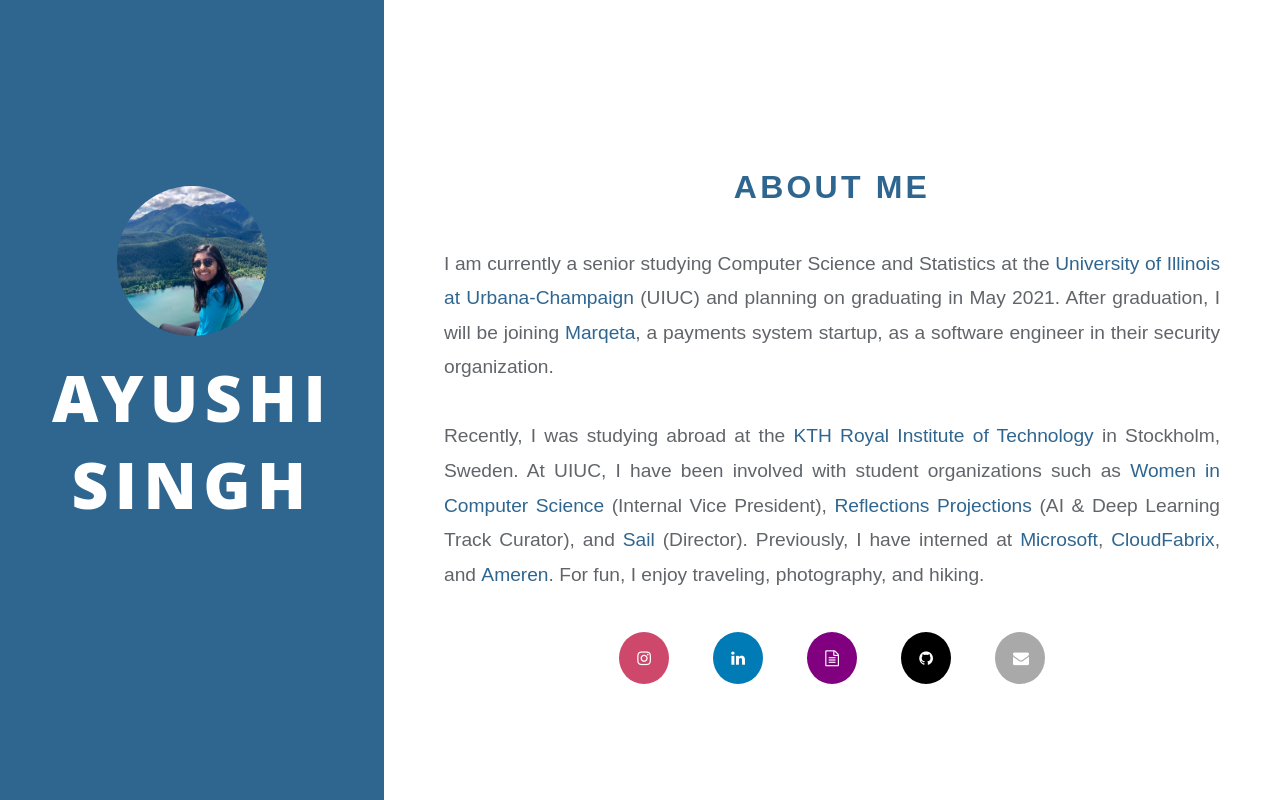
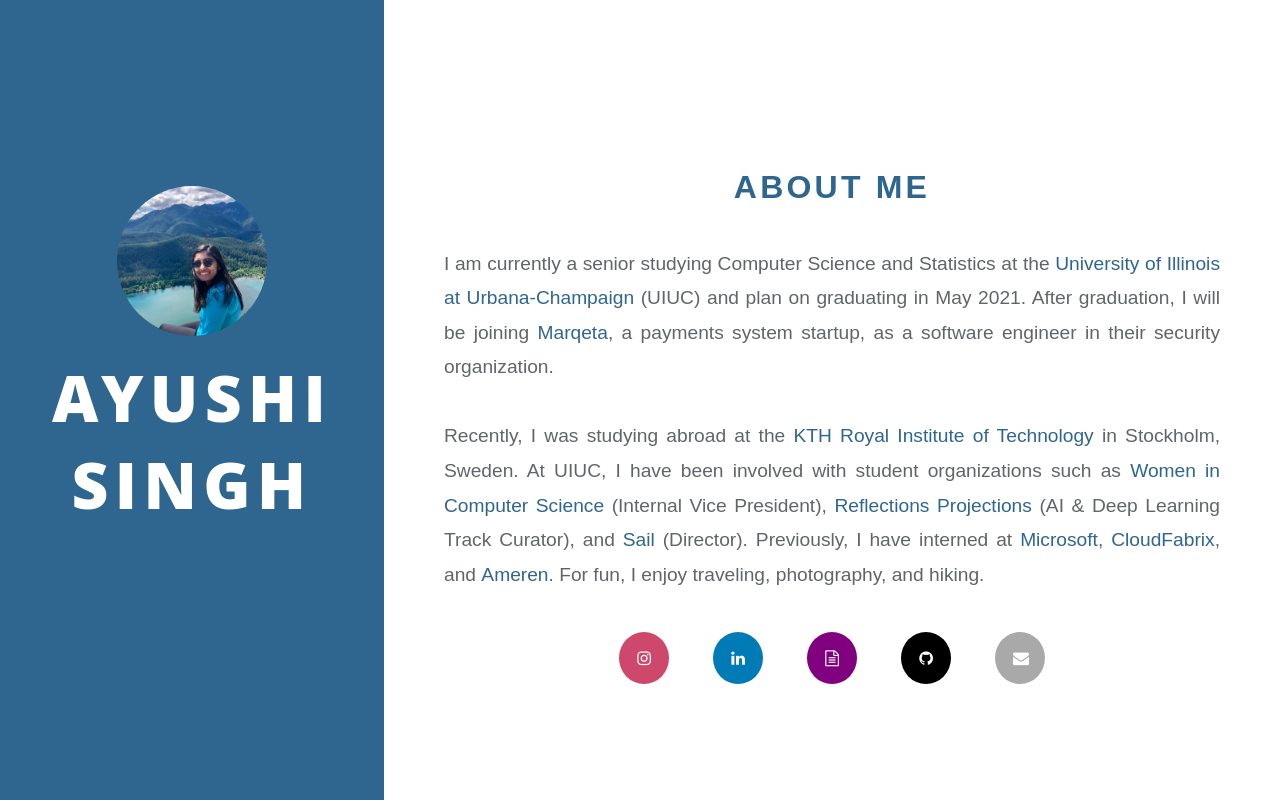
Before and after one commit to ayusheesingh/ayusheesingh.github.io, a plain HTML site: page index.html in a window 1280 px wide. Drawn offline with Linux system fonts and the light colour scheme.

Commit message:
Update index.html

```diff
--- a/index.html
+++ b/index.html
@@ -17,7 +17,7 @@
   </div>
   <div class="second-column" style="background-color:#FFFFFF;">
     <h3>About Me</h3>
-      <p> I am currently a senior studying Computer Science and Statistics at the <a href="https://illinois.edu/" style="color:#2F6690">University of Illinois at Urbana-Champaign</a> (UIUC) and planning on graduating in May 2021. After graduation, I will be joining <a href="https://www.marqeta.com/" style="color:#2F6690">Marqeta</a>, a payments system startup, as a software engineer in their security organization. <br> <br>
+      <p> I am currently a senior studying Computer Science and Statistics at the <a href="https://illinois.edu/" style="color:#2F6690">University of Illinois at Urbana-Champaign</a> (UIUC) and plan on graduating in May 2021. After graduation, I will be joining <a href="https://www.marqeta.com/" style="color:#2F6690">Marqeta</a>, a payments system startup, as a software engineer in their security organization. <br> <br>
       Recently, I was studying abroad at the <a href="https://www.kth.se/en" style="color:#2F6690">KTH Royal Institute of Technology</a> in Stockholm, Sweden. At UIUC, I have been involved with student organizations such as <a href="http://wcs.illinois.edu/" style="color:#2F6690">Women in Computer Science</a> (Internal Vice President), <a href="https://reflectionsprojections.org/" style="color:#2F6690">Reflections Projections </a> (AI & Deep Learning Track Curator), and <a href="https://sail.cs.illinois.edu/" style="color:#2F6690">Sail</a> (Director). Previously, I have interned at <a href="https://www.microsoft.com/en-us/" style="color:#2F6690">Microsoft</a>, <a href="https://www.cloudfabrix.com/" style="color:#2F6690">CloudFabrix</a>, and <a href="https://www.ameren.com/" style="color:#2F6690">Ameren</a>. For fun, I enjoy traveling, photography, and hiking.</p>
     <div class = "links">
       <center>
```
